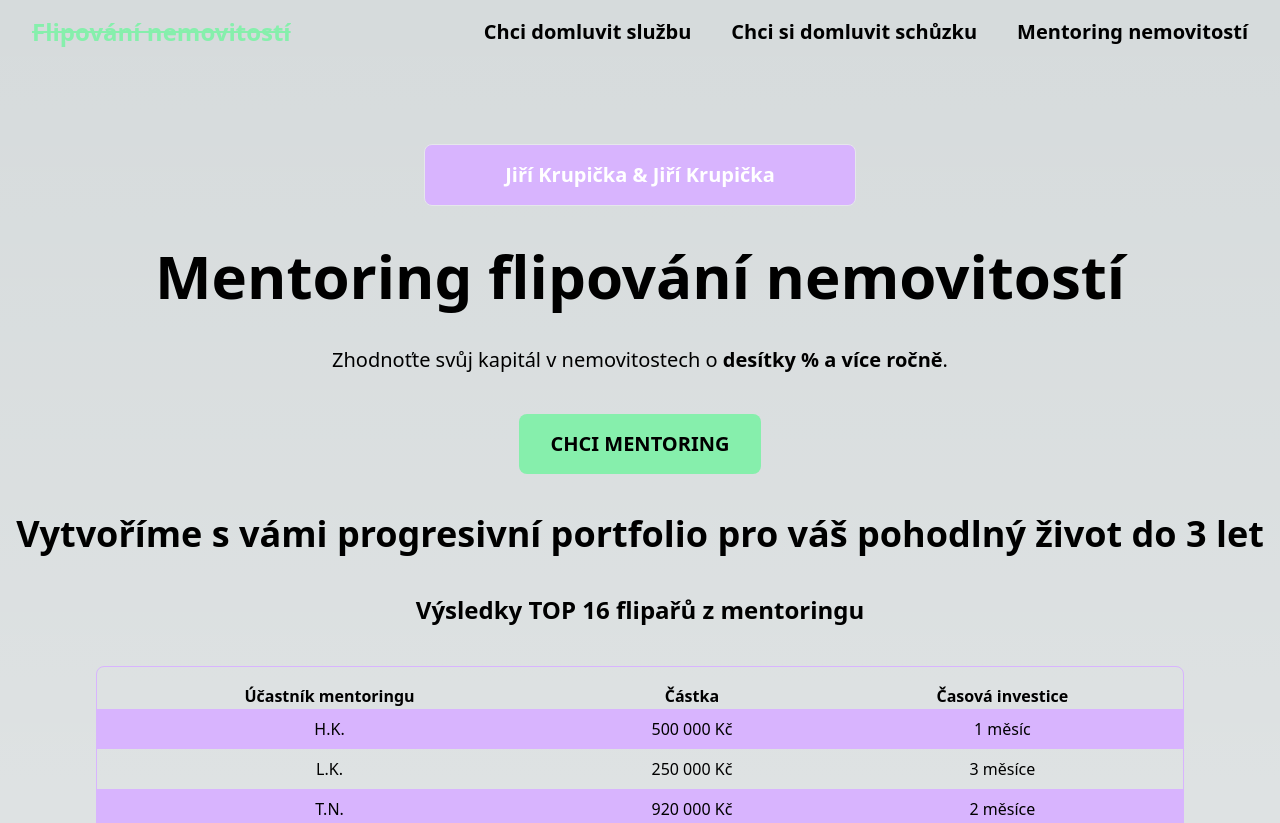
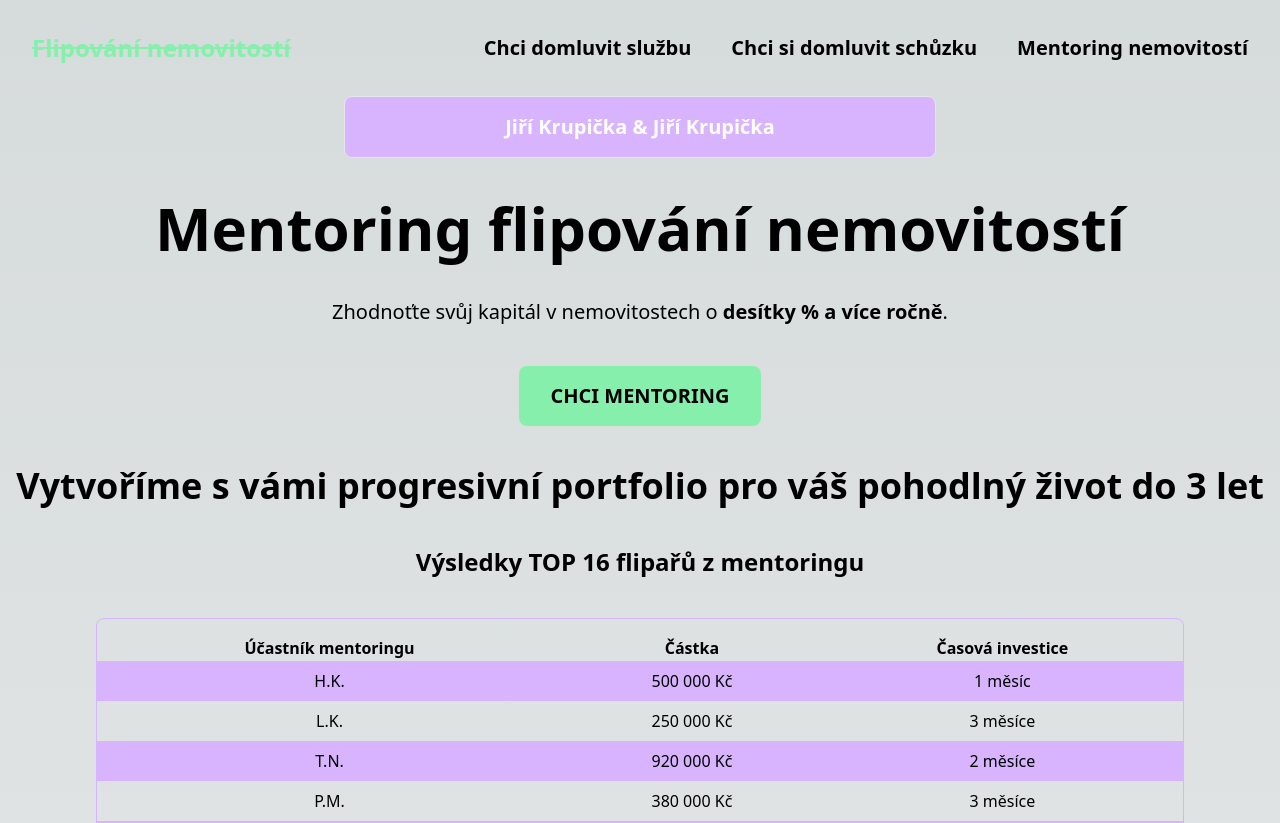
Before and after one commit to HonzaPenicka/investCenter, a Next.js app: page / in a window 1280 px wide. Shown: the top 823 px of the page. Built offline with nearby package versions, Linux system fonts and the light colour scheme.

Commit message:
not ready coop

```diff
--- a/src/pages/index.tsx
+++ b/src/pages/index.tsx
@@ -42,7 +42,7 @@ const Home = () => {
         )}
       </nav>
 
-      <nav className="justify-between hidden lg:flex font-semibold text-xl items-center items-center bg-red w-full py-4 right-0 max-w-full box-border px-4">
+      <nav className="justify-between hidden lg:flex font-semibold text-xl items-center bg-red w-full py-8 right-0 max-w-full box-border px-4">
         <div className="flex text-2xl justify-start text-green-300 line-through line-clamp-4">
           Flipování nemovitostí
         </div>
@@ -62,10 +62,10 @@ const Home = () => {
         </div>
       </nav>
 
-      <div className="container flex justify-center pt-20">
+      <div className="container flex justify-center pt-20 lg:pt-0">
         <div className="grid gap-10 justify-center text-center">
           <div className="grid md:flex md:justify-center">
-            <h3 className="text-xl font-semibold p-4 md:px-20 border rounded-lg text-white bg-purple-300">
+            <h3 className="text-xl font-semibold p-4 md:px-20 lg:px-40 border rounded-lg text-white bg-purple-300">
               Jiří Krupička & Jiří Krupička
             </h3>
           </div>
@@ -420,15 +420,6 @@ const Home = () => {
                 </div>
               </div>
             </div>
-
-            <div className="flex justify-center text-2xl md:text-4xl font-semibold">
-              <div>
-                Těšíme se na spolupráci!
-                <br />
-                <br />
-                Jiří & Jiří
-              </div>
-            </div>
           </div>
         </div>
       </div>
```
